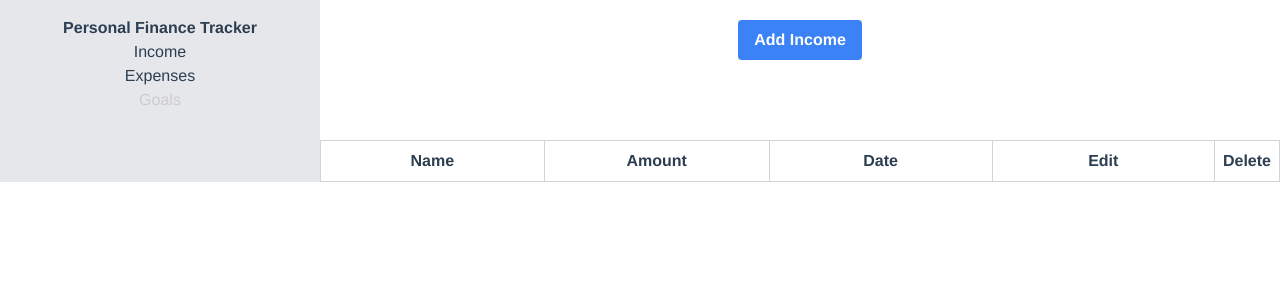
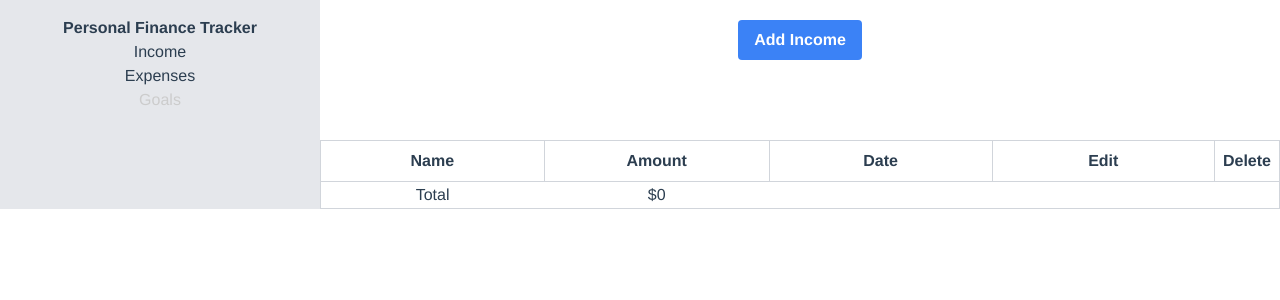
Before and after one commit to wsalazar/personal-finance-tracker, a Vue app in the folder frontend/: page /income in a window 1280 px wide. Shown: the top 300 px of the page. Built offline with nearby package versions, Linux system fonts and the light colour scheme.

Commit message:
added totals to each page

```diff
--- a/frontend/src/components/expenses/ExpenseList.vue
+++ b/frontend/src/components/expenses/ExpenseList.vue
@@ -54,6 +54,14 @@
               </td>
             </tr>
           </tbody>
+          <tfoot>
+            <tr>
+              <td>Total</td>
+              <td>${{ totalAmount }}</td>
+              <td></td>
+              <td></td>
+            </tr>
+          </tfoot>
         </table>
       </div>
     </main>
@@ -69,8 +77,21 @@ import SidebarMenu from '@/views/SidebarMenu.vue';
 import { formatDateForList } from '@/helpers/utils';
 import ProfileDropdown from '@/views/ProfileDropdown.vue';
 
-const expenseList = ref([]);
-const user = ref<{ user: string } | null>(null);
+interface Expense {
+  amount: number;
+  description: string;
+  _id: string;
+  date: Date;
+}
+
+interface User {
+  firstName: string;
+  userId: string;
+}
+
+const expenseList = ref<Expense[]>([]);
+const user = ref<User | null>(null);
+let totalAmount = ref(0);
 
 const editExpense = async (id: string) => {
   router.push({ name: 'ExpenseEdit', params: { id: id } });
@@ -92,6 +113,7 @@ const fetchExpenseList = async () => {
     if (user.value && user.value.userId) {
       const response = await api.get(`/expenses/${user.value.userId}`);
       expenseList.value = response.data;
+      expenseList.value.forEach((v) => (totalAmount.value += v.amount));
     } else {
       console.error('User ID is not available');
     }
--- a/frontend/src/components/goals/GoalList.vue
+++ b/frontend/src/components/goals/GoalList.vue
@@ -50,6 +50,14 @@
               </td>
             </tr>
           </tbody>
+          <tfoot>
+            <tr>
+              <td>Total</td>
+              <td>${{ totalAmount }}</td>
+              <td></td>
+              <td></td>
+            </tr>
+          </tfoot>
         </table>
       </div>
     </main>
@@ -64,9 +72,24 @@ import { formatDateForList } from '@/helpers/utils';
 import { PencilSquareIcon } from '@heroicons/vue/16/solid';
 import SidebarMenu from '@/views/SidebarMenu.vue';
 import ProfileDropdown from '@/views/ProfileDropdown.vue';
-const user = ref<{ user: string } | null>(null);
 
-const goalList = ref([]);
+interface User {
+  firstName: string;
+  _id: string;
+  userId: string;
+}
+
+interface Goal {
+  amount: number;
+  _id: string;
+  date: Date;
+  name: string;
+}
+
+const user = ref<User | null>(null);
+let totalAmount = ref(0);
+
+const goalList = ref<Goal[]>([]);
 
 const editGoal = async (id: string) => {
   router.push({ name: 'GoalEdit', params: { id: id } });
@@ -89,6 +112,7 @@ const fetchGoalList = async () => {
     if (user.value && user.value.userId) {
       const response = await api.get(`/goals/${user.value.userId}`);
       goalList.value = response.data;
+      goalList.value.forEach((v) => (totalAmount.value += v.amount));
     }
   } catch (err) {
     console.error('Error fetching data');
--- a/frontend/src/components/income/IncomeList.vue
+++ b/frontend/src/components/income/IncomeList.vue
@@ -52,6 +52,14 @@
               </td>
             </tr>
           </tbody>
+          <tfoot>
+            <tr>
+              <td>Total</td>
+              <td>${{ totalAmount }}</td>
+              <td></td>
+              <td></td>
+            </tr>
+          </tfoot>
         </table>
       </div>
     </main>
@@ -67,8 +75,21 @@ import SidebarMenu from '@/views/SidebarMenu.vue';
 import { formatDateForList } from '@/helpers/utils';
 import ProfileDropdown from '@/views/ProfileDropdown.vue';
 
-const incomeList = ref([]);
-const user = ref<{ user: string } | null>(null);
+interface Income {
+  _id: string;
+  incomeSource: string;
+  amount: number;
+  date: Date;
+}
+
+interface User {
+  userId: string;
+  firstName: string;
+}
+
+const incomeList = ref<Income[]>([]);
+const totalAmount = ref(0);
+const user = ref<User | null>(null);
 
 const editIncome = async (id: string) => {
   router.push({ name: 'IncomeEdit', params: { id: id } });
@@ -88,6 +109,9 @@ const fetchIncomeList = async () => {
     if (user.value && user.value.userId) {
       const response = await api.get(`/income/user/${user.value.userId}`);
       incomeList.value = response.data;
+      incomeList.value.forEach((v) => {
+        totalAmount.value += v.amount;
+      });
     }
   } catch (err) {
     console.error('Error fetching data');
```
